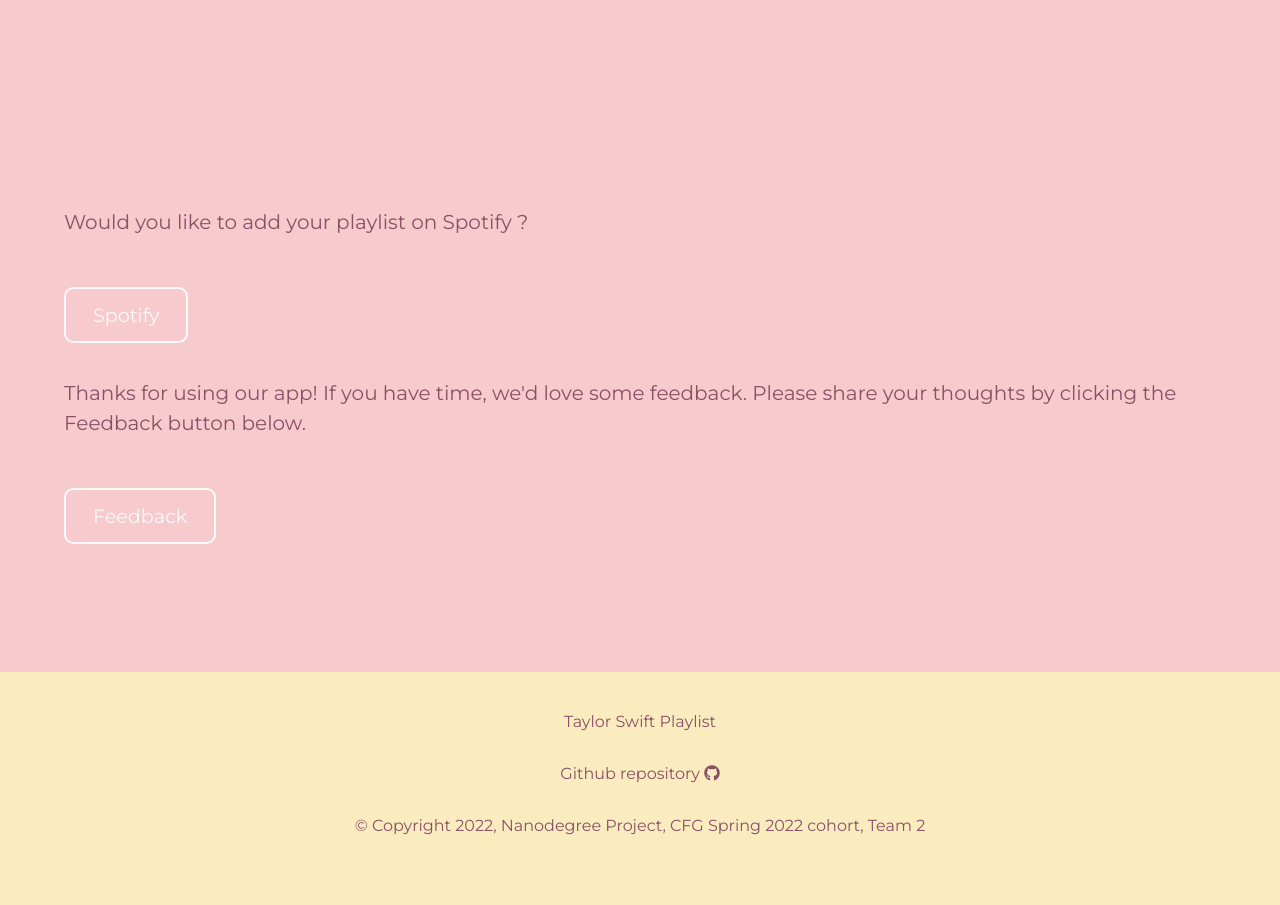
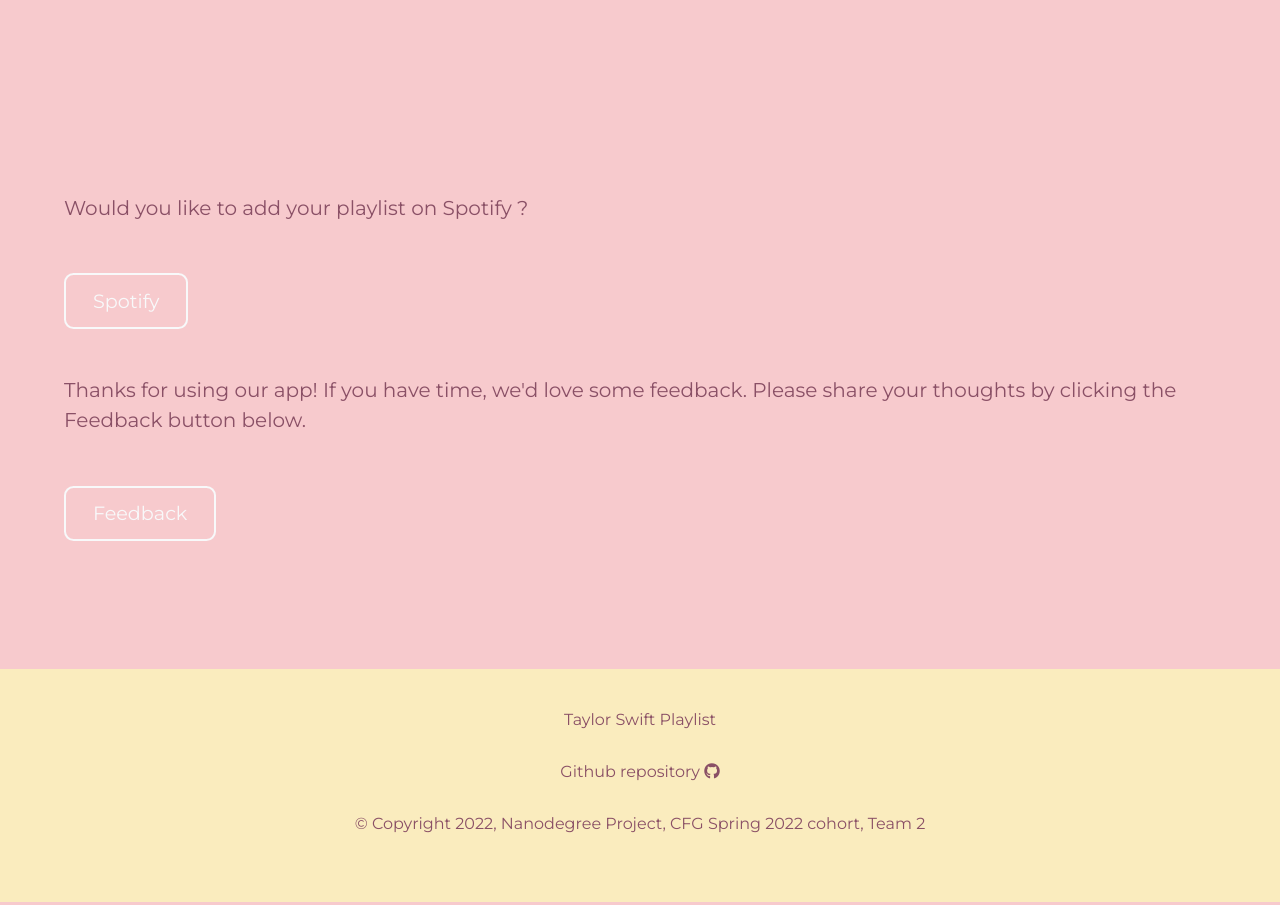
Before and after one commit to ThakkarPurvi/Taylor_Swift_Project-2, a Flask app: page /playlist in a window 1280 px wide. Shown: the part 310-1215 px from the top of the page. Run offline with Flask 2, Linux system fonts and the light colour scheme; some libraries are stand-ins or nearby versions.

Commit message:
done front end

```diff
--- a/static/css/styles.css
+++ b/static/css/styles.css
@@ -29,7 +29,9 @@ h2 {
     font-size: 2.0em;
 }
 
+
 /* Nav bar */
+
 .container-nav {
     background-color: #d6b0d6;
     padding: 1% 6%;
@@ -57,7 +59,6 @@ h2 {
     font-weight: 600;
 }
 
-
 .container-fluid-form-home {
     padding-bottom: 6%;
     padding-left: 5%;
@@ -72,7 +73,6 @@ h2 {
     font-size: 2em;
     font-weight: 700;
 }
-
 
 .container-fluid-form-home h3 {
     padding-bottom: 3%;
@@ -90,15 +90,14 @@ h2 {
     border-radius: .5em;
 }
 
-#start .btn{
+#start .btn {
     font-weight: 600;
     border: 2.5px solid;
 }
 
 .btn-outline-light:hover {
-    color:#d6b0d6
+    color: #d6b0d6
 }
-
 
 
 /* Question */
@@ -131,7 +130,6 @@ h2 {
     padding-top: 0%;
     font-size: 2em;
 }
-
 
 .container-fluid-form p {
     padding-top: 4%;
@@ -175,17 +173,16 @@ h2 {
     padding-top: 2%;
 }
 
-
 .container-fluid-form-playlist {
     padding-bottom: 10%;
-    padding-top: 6%;
+    padding-top: 4%;
     padding-left: 5%;
     padding-right: 5%;
     text-align: left;
 }
 
 .container-fluid-form-playlist p {
-    padding-top: 3%;
+    padding-top: 4%;
     padding-bottom: 3%;
     color: #8a5066;
     font-size: 1.25em;
@@ -199,13 +196,10 @@ h2 {
     border-radius: .5em;
 }
 
-#playlist .btn{
+#playlist .btn {
     font-weight: 400;
     border: 2.5px solid;
 }
-
-
-
 
 
 /* footer */
```
Also changed, not shown: 1 other file. Lines whose indentation alone changed are shown as unchanged.
